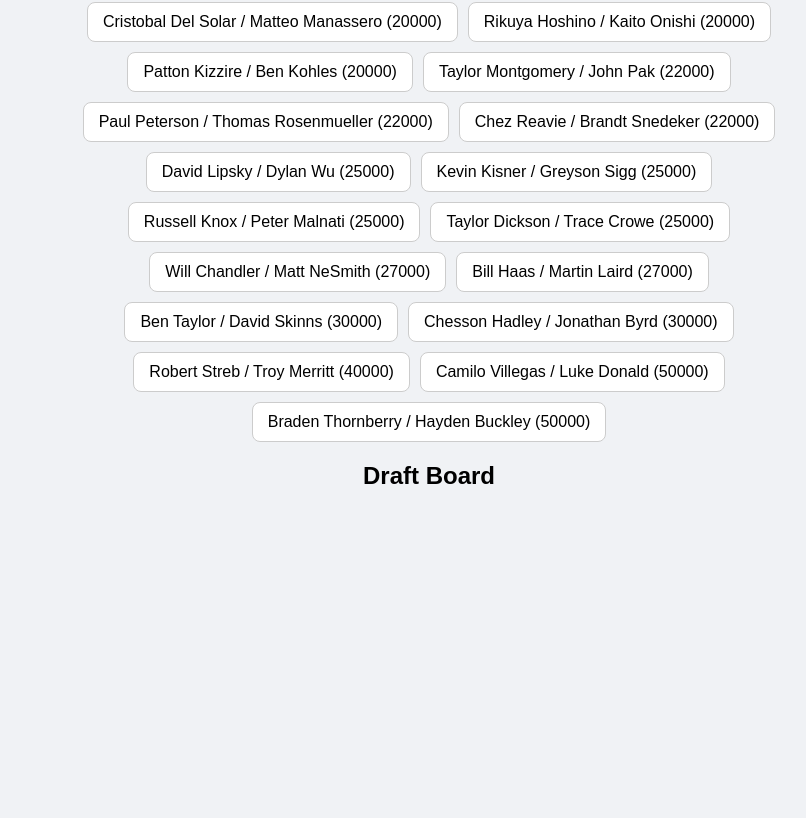
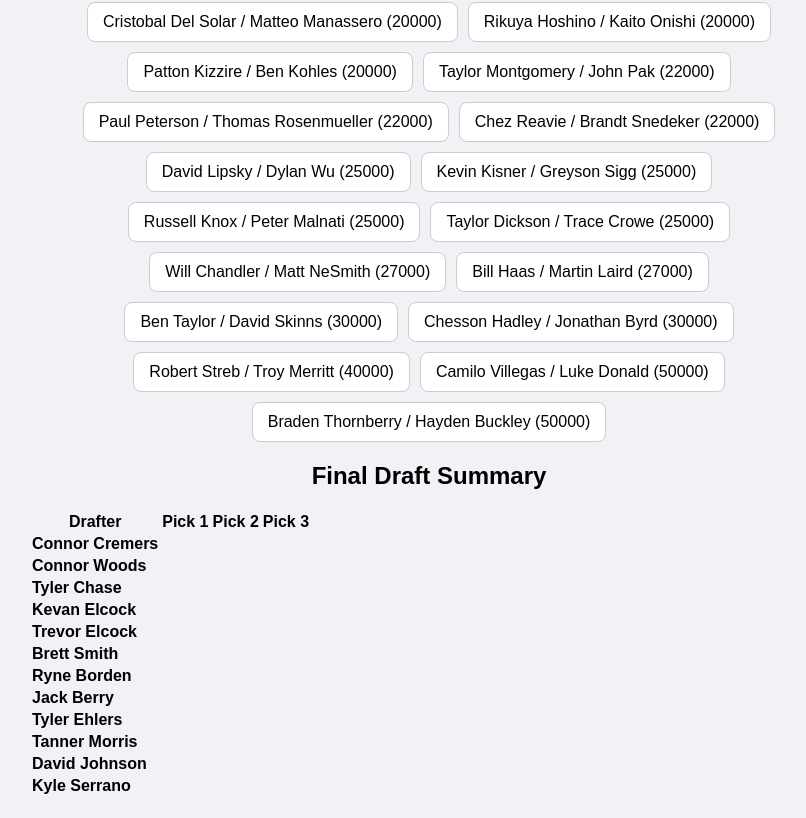
Before and after one commit to 09tannerm/HFH-Golf-Draft, a React (Vite) app: page / in a window 1280 px wide. Shown: the part 1754-2572 px from the top of the page, without its empty margins (211-1017 px from the left). Before the commit the page ends 2284 px from the top, so only its background shows below. Built offline with nearby package versions, Linux system fonts and the light colour scheme.

Commit message:
Update App.jsx

```diff
--- a/App.jsx
+++ b/App.jsx
@@ -22,7 +22,7 @@ function App() {
   const handleDraftTeam = (team) => {
     if (draftedTeams.find((t) => t.team === team.team)) return;
 
-    setDraftedTeams((prev) => [...prev, { ...team, drafter: draftOrder[currentPickIndex] }]);
+    setDraftedTeams((prev) => [...prev, { ...team, drafter: draftOrder[currentPickIndex], roundDrafted: round }]);
 
     if (round % 2 === 1) {
       if (currentPickIndex + 1 < draftOrder.length) {
@@ -52,6 +52,15 @@ function App() {
     }
   };
 
+  // Group drafted teams by drafter
+  const draftedByDrafter = {};
+  draftedTeams.forEach((pick) => {
+    if (!draftedByDrafter[pick.drafter]) {
+      draftedByDrafter[pick.drafter] = [];
+    }
+    draftedByDrafter[pick.drafter].push(pick);
+  });
+
   return (
     <div className="app">
       <h1>HFH Golf Draft</h1>
@@ -77,14 +86,33 @@ function App() {
           ))}
       </div>
 
-      <h2>Draft Board</h2>
-      <div className="draft-board">
-        {draftedTeams.map((pick, idx) => (
-          <div key={idx} className="drafted-team">
-            <strong>Pick {idx + 1}:</strong> {pick.drafter} selected {pick.team} ({pick.odds})
-          </div>
-        ))}
-      </div>
+      <h2>Final Draft Summary</h2>
+      <table className="draft-summary">
+        <thead>
+          <tr>
+            <th>Drafter</th>
+            <th>Pick 1</th>
+            <th>Pick 2</th>
+            <th>Pick 3</th>
+          </tr>
+        </thead>
+        <tbody>
+          {draftOrder.map((drafter) => (
+            <tr key={drafter}>
+              <td><strong>{drafter}</strong></td>
+              {[0, 1, 2].map((pickIdx) => (
+                <td key={pickIdx}>
+                  {draftedByDrafter[drafter] && draftedByDrafter[drafter][pickIdx] ? (
+                    `${draftedByDrafter[drafter][pickIdx].team} (+${draftedByDrafter[drafter][pickIdx].odds})`
+                  ) : (
+                    ''
+                  )}
+                </td>
+              ))}
+            </tr>
+          ))}
+        </tbody>
+      </table>
     </div>
   );
 }
```
